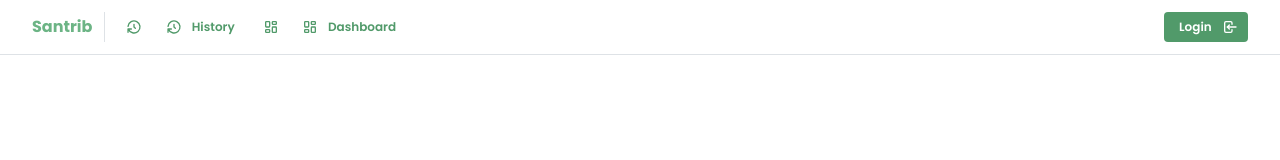
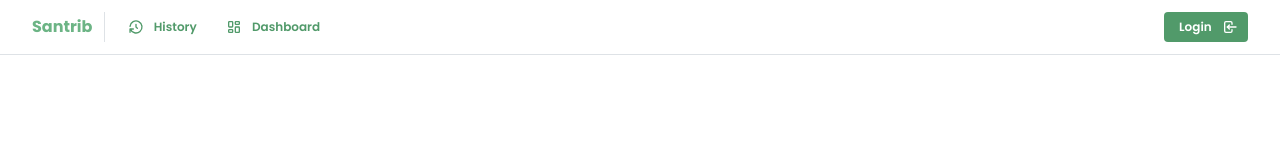
Before and after one commit to mafiefa02/santri-tertib, a Next.js app: page / in a window 1280 px wide. Shown: the top 160 px of the page. Built offline with nearby package versions, Linux system fonts and the light colour scheme; no server answers.

Commit message:
chore: trying out changing mantine's and tailwind's styles import order

```diff
--- a/src/app/layout.tsx
+++ b/src/app/layout.tsx
@@ -1,5 +1,4 @@
 import '@/styles/globals.css';
-import '@mantine/core/styles.css';
 import { ColorSchemeScript, MantineProvider } from '@mantine/core';
 import type { Metadata } from 'next';
 import { Toaster } from 'sonner';
--- a/src/styles/globals.css
+++ b/src/styles/globals.css
@@ -1,3 +1,23 @@
+/* Mantine core */
+@import '@mantine/core/styles.css';
+
+/* Mantine foundational components */
+@import '@mantine/core/styles/ScrollArea.css';
+@import '@mantine/core/styles/UnstyledButton.css';
+@import '@mantine/core/styles/VisuallyHidden.css';
+@import '@mantine/core/styles/Paper.css';
+@import '@mantine/core/styles/Popover.css';
+@import '@mantine/core/styles/CloseButton.css';
+@import '@mantine/core/styles/Group.css';
+@import '@mantine/core/styles/Loader.css';
+@import '@mantine/core/styles/Overlay.css';
+@import '@mantine/core/styles/ModalBase.css';
+@import '@mantine/core/styles/Input.css';
+@import '@mantine/core/styles/Flex.css';
+
+/* Mantine components */
+@import '@mantine/core/styles/Button.css';
+
 @layer tailwind {
   @tailwind base;
 
@@ -16,5 +36,7 @@
     border-color: var(--mantine-color-dark-4);
   }
 }
+
+/* Tailwind components & utilities */
 @tailwind components;
 @tailwind utilities;
```
